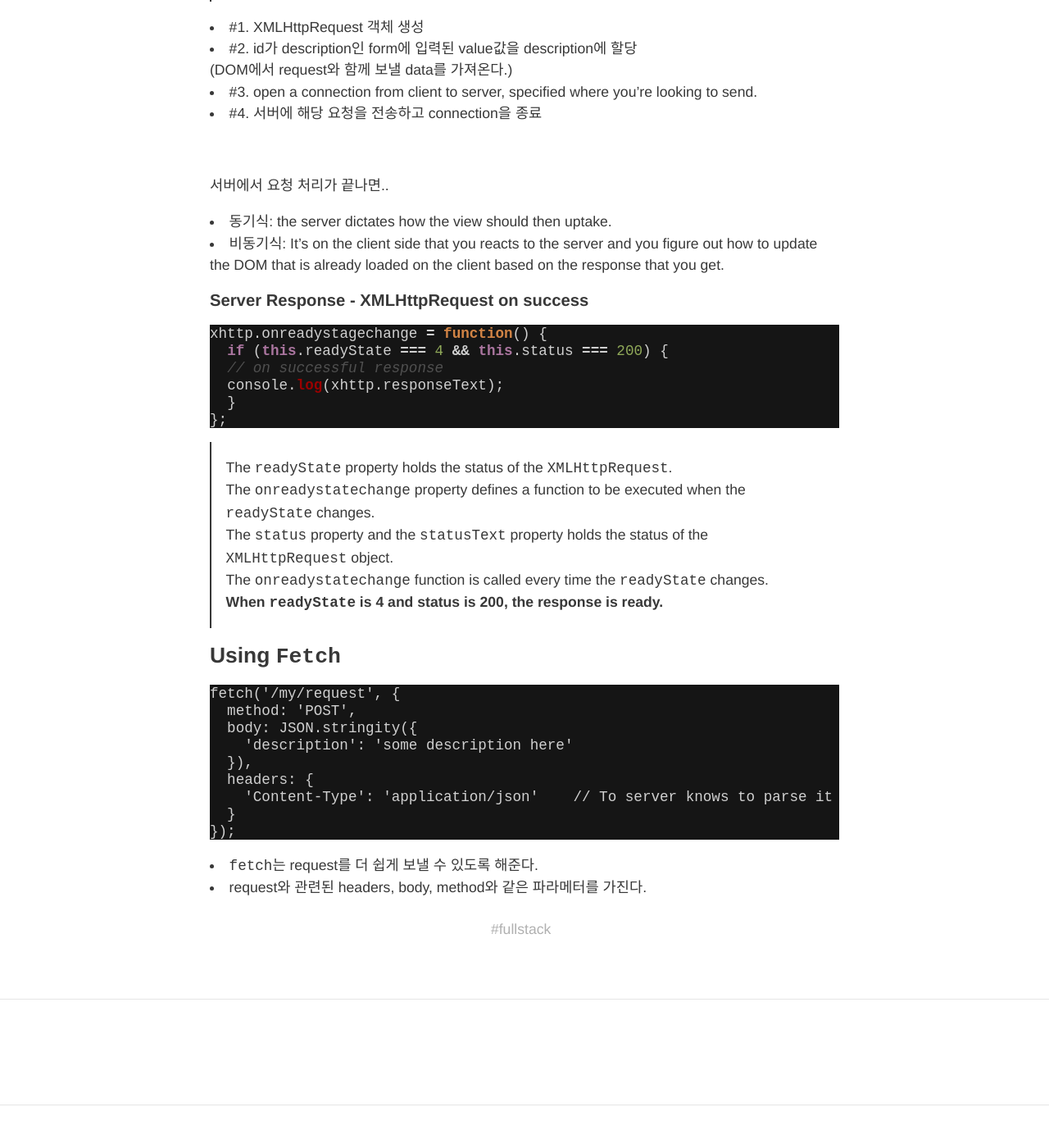
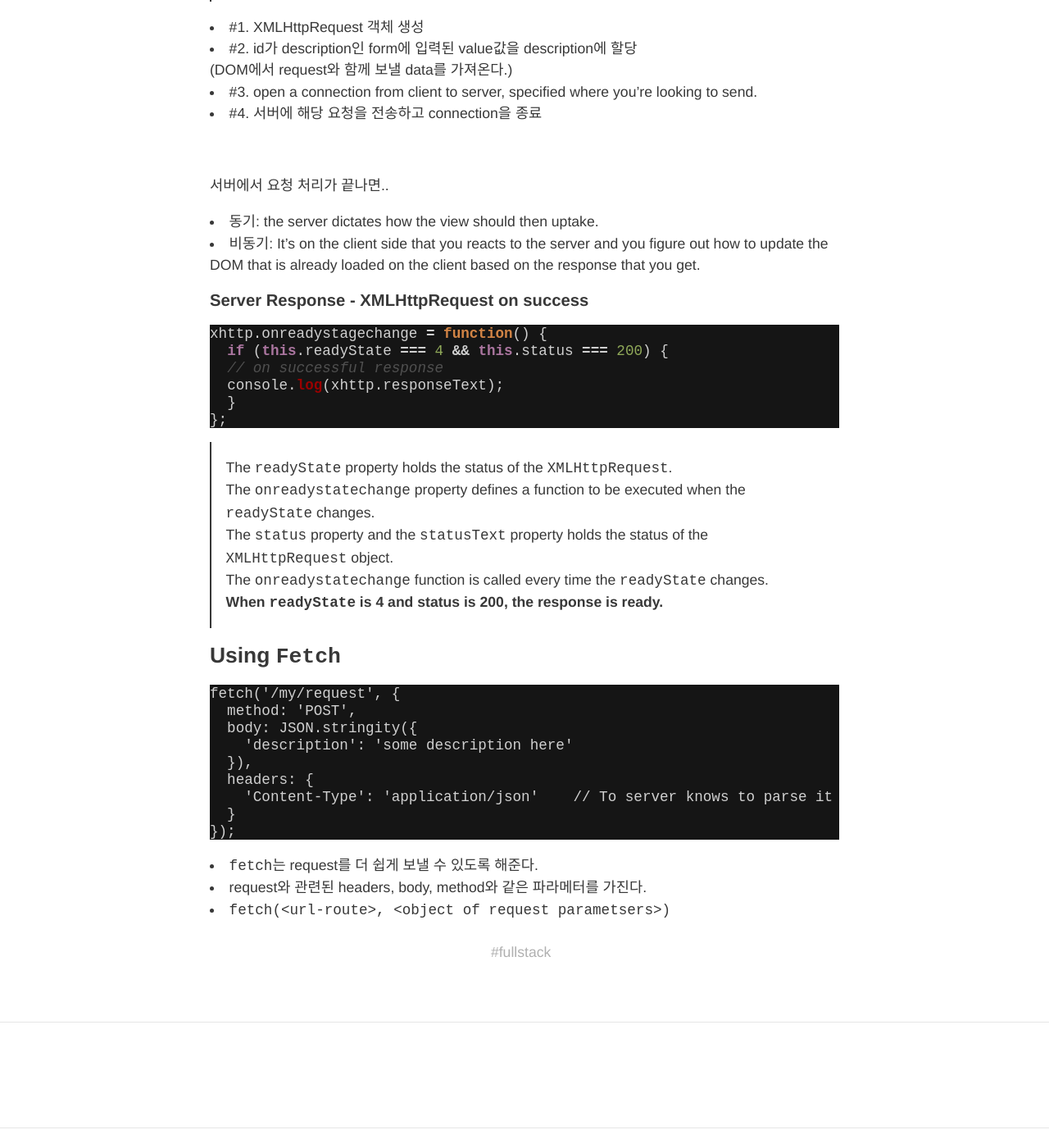
Before and after one commit to HyunlangBan/hyunlangban.github.io, a Jekyll site: the page built from _posts/2020-02-12-fullstack-using-ajax.md, in a window 1280 px wide and 1400 px high, scrolled down 1039 px. Shown: the whole window at 82% size. Built offline with Jekyll 4.4.1, drawn with Linux system fonts in a browser that asks for light colours; nearby versions of some CDN libraries; comment, search, counter and statistics services are not loaded; part of the change alters nothing that is shown.

Commit message:
Update 2020-02-12-fullstack-using-ajax.md

````diff
--- a/_posts/2020-02-12-fullstack-using-ajax.md
+++ b/_posts/2020-02-12-fullstack-using-ajax.md
@@ -37,8 +37,8 @@ xhttp.send();  // #4
 <br>
 
 서버에서 요청 처리가 끝나면..<br>
-- 동기식: the server dictates how the view should then uptake. <br>
-- 비동기식: It's on the client side that you reacts to the server and you figure out how to update the DOM that is already loaded on the client based on the response that you get.
+- 동기: the server dictates how the view should then uptake. <br>
+- 비동기: It's on the client side that you reacts to the server and you figure out how to update the DOM that is already loaded on the client based on the response that you get.
 
 #### Server Response - XMLHttpRequest on success
 ```javascript
@@ -70,3 +70,4 @@ fetch('/my/request', {
 ```
 - `fetch`는 request를 더 쉽게 보낼 수 있도록 해준다.
 - request와 관련된 headers, body, method와 같은 파라메터를 가진다.
+- `fetch(<url-route>, <object of request parametsers>)`
````
